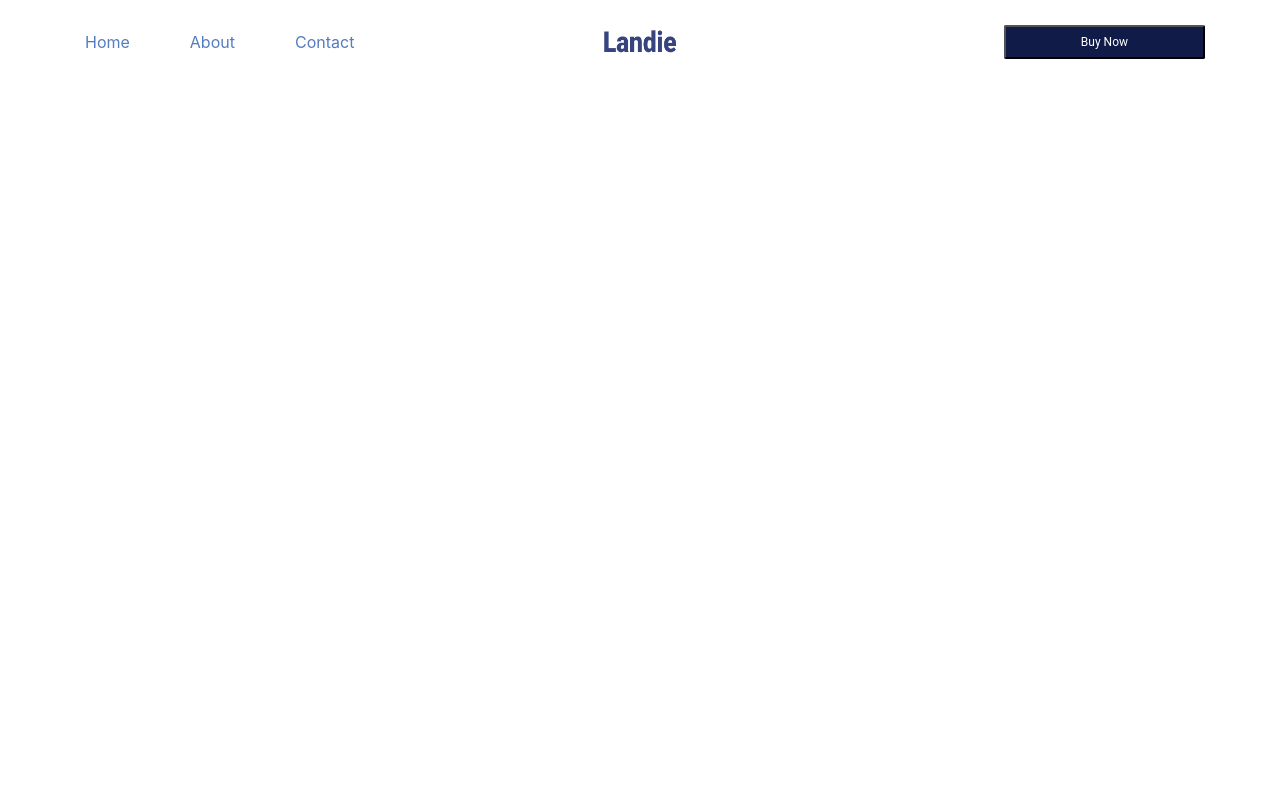
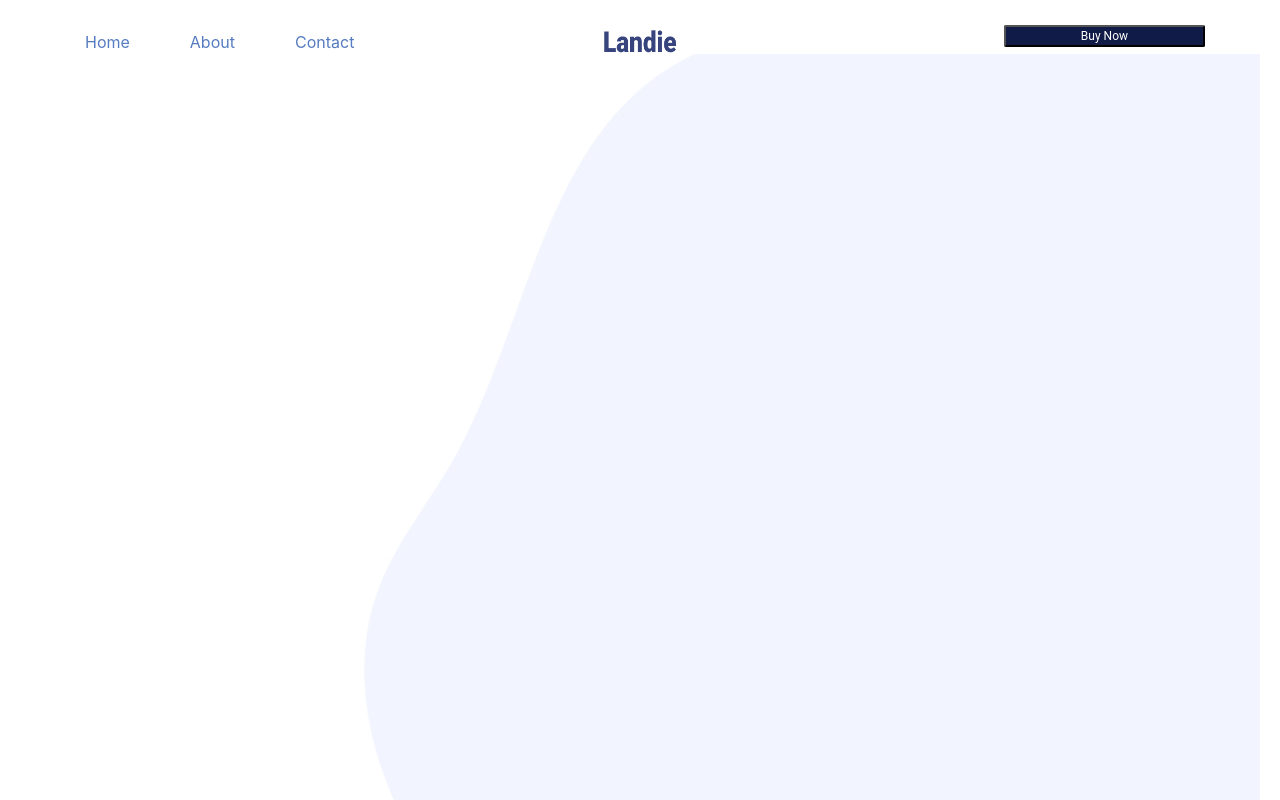
Before and after one commit to MoKop1993/Figma-Website, a plain HTML site: page index.html in a window 1280 px wide. Shown: the top 800 px of the page. Drawn offline with nearby package versions, Linux system fonts and the light colour scheme.

Commit message:
updated path

```diff
--- a/index.html
+++ b/index.html
@@ -13,19 +13,23 @@
     <link rel="stylesheet" href="style.css" />
     <title>website</title>
   </head>
-  <body>
     <div class="container">
       <div class="box">
         <span class="place">Home</span>
         <span class="about">About</span>
         <span class="place-1">Contact</span>
       </div>
-      <div class="box-2">
-        <img src="Landie@2x.jpg" />
+
+      <div class="box-1">
+    <img src="Landie@2x.jpg" />
       </div>
-      <div class="box-3">
-        <button>Buy Now</button>
-      </div>
+    <div class="box-2">
+      <button>Buy Now</button>
     </div>
-  </body>
+    </div>
+    <div class="container-2">
+        <img class="img-path" src="Path.jpg" />
+
+</div>
+</body>
 </html>
--- a/style.css
+++ b/style.css
@@ -31,7 +31,7 @@
   min-height: 24px;
 }
 
-.box-2 {
+.box-1 {
   display: flex;
   justify-content: center;
   flex-direction: column;
@@ -42,19 +42,32 @@ img {
   height: 50%;
 }
 
-.box-3 {
+.box-2 {
   display: flex;
   justify-content: right;
 }
 
 button {
+  position: absolute;
   font-family: Roboto;
   font-style: normal;
   font-size: 12px;
   color: white;
   background: #111b47;
   border-radius: 2px;
-
   padding: 0px 75px;
   margin: 25px -10px;
 }
+
+.container-2 {
+  display: grid;
+  grid-template-columns: 1fr;
+  display: flex;
+  justify-content: right;
+}
+
+.img-path {
+  position: relative;
+  width: 70%;
+  margin: -30px 20px 5px 5px;
+}
```
Also changed, not shown: Path.jpg (added).
